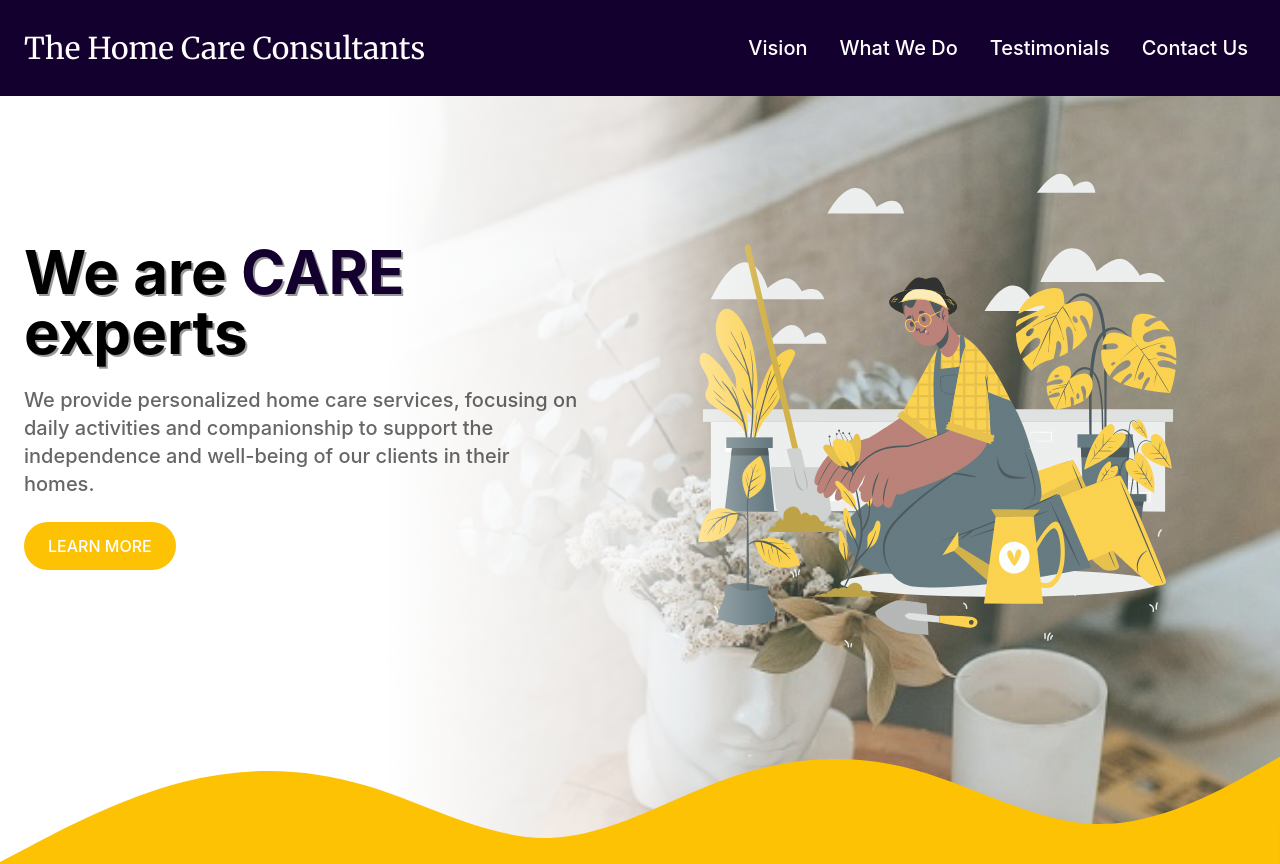
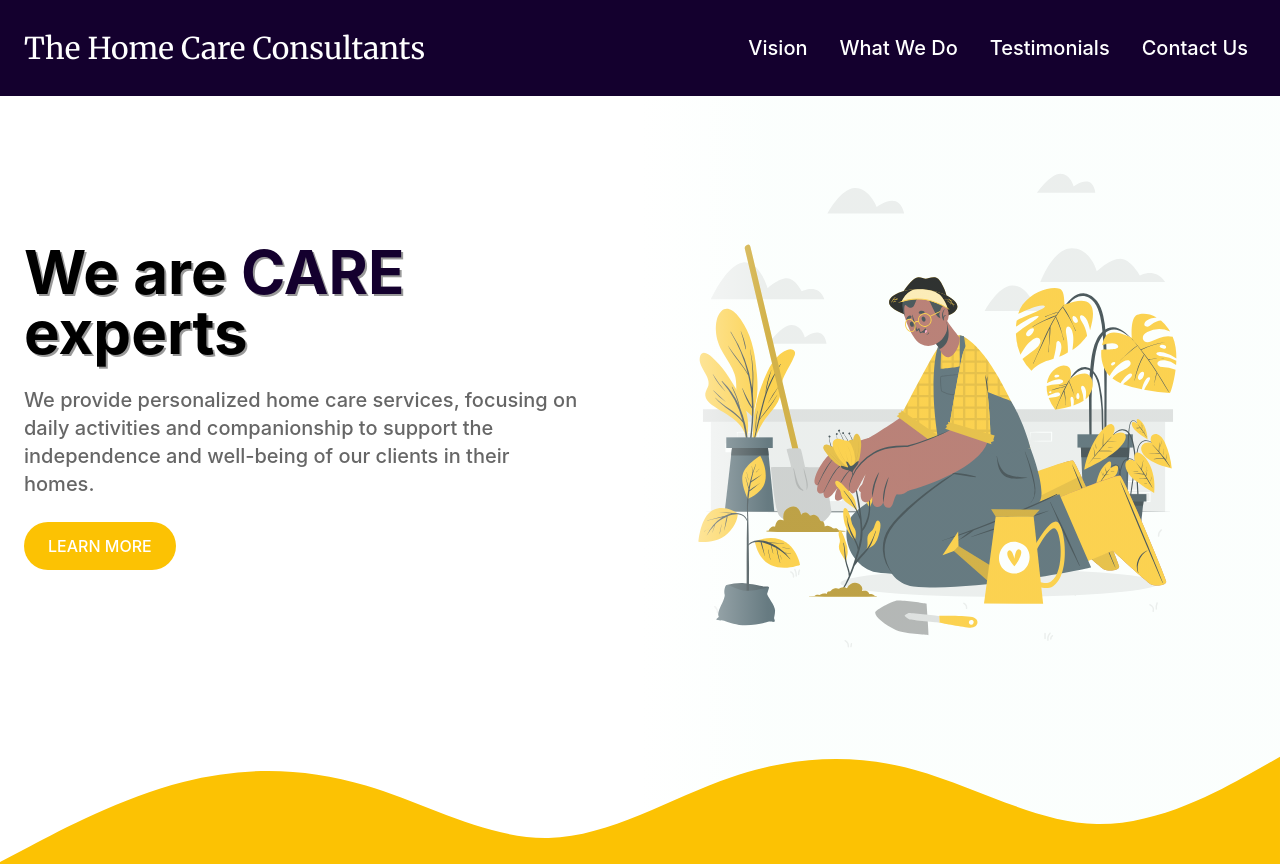
Before and after one commit to joooons/home-care, a React (Vite) app: page / in a window 1280 px wide. Shown: the top 864 px of the page. Built offline with nearby package versions, Linux system fonts and the light colour scheme.

Commit message:
hide carousel for now

```diff
--- a/src/components/Hero.tsx
+++ b/src/components/Hero.tsx
@@ -1,4 +1,4 @@
-import Carousel from "./Carousel"
+// import Carousel from "./Carousel"
 
 import WaveDivider1 from "./WaveDivider1"
 import SvgGardener from "./SvgGardener"
@@ -11,7 +11,7 @@ export default function Hero() {
   return (
     <>
       <section className="relative w-full items-center justify-center md:bg-gradient-to-r md:from-white md:from-30% md:via-white/80 md:via-50% md:to-emerald-50/20 md:to-60%">
-        <Carousel></Carousel>
+        {/* <Carousel></Carousel> */}
 
         <WaveDivider1></WaveDivider1>
 
```
